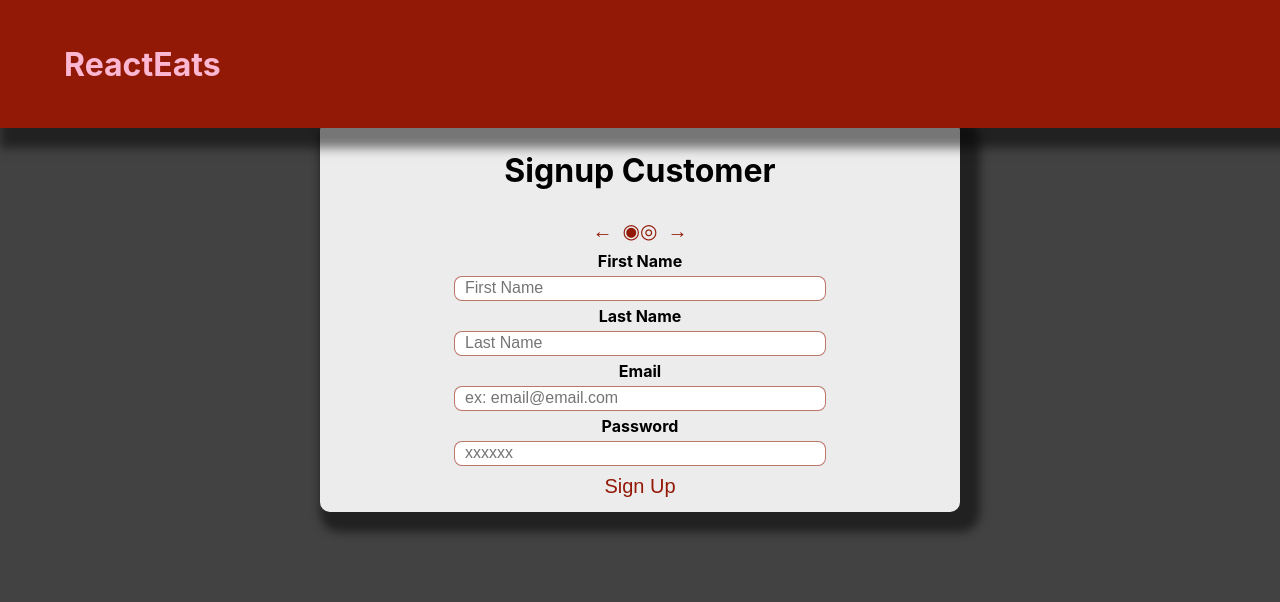
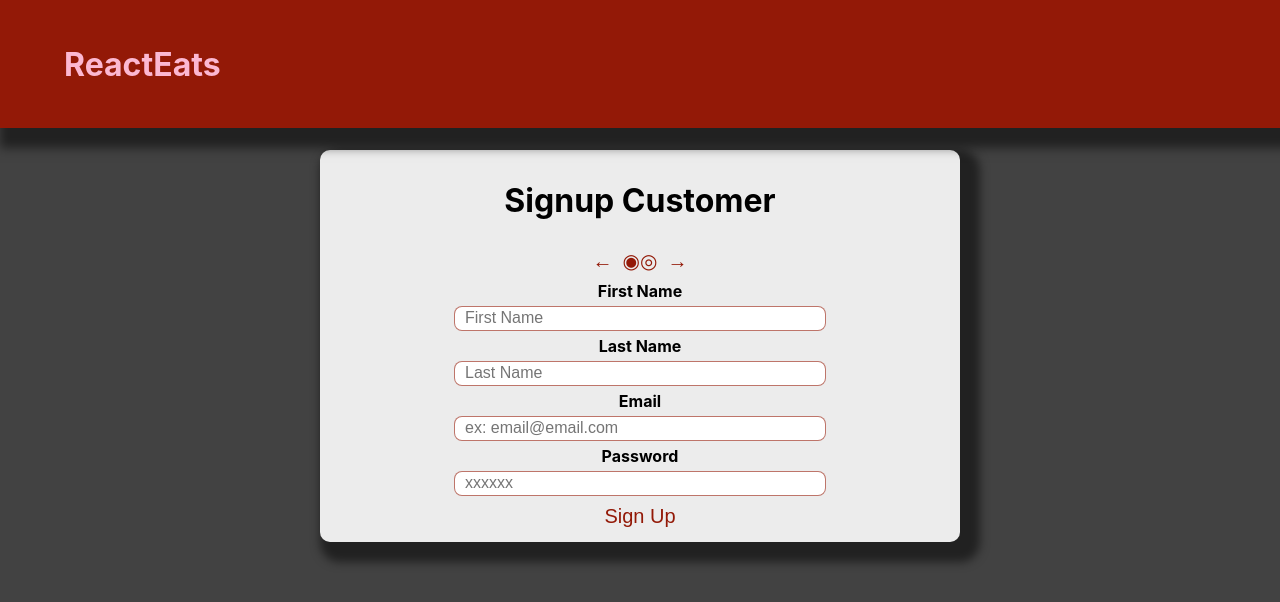
Before and after one commit to dg21-stack/OrderSite, a Next.js app: page /signup in a window 1280 px wide. Shown: the top 602 px of the page. Built offline with nearby package versions, Linux system fonts and the light colour scheme.

Commit message:
Update Card.module.css

```diff
--- a/components/Card/Card.module.css
+++ b/components/Card/Card.module.css
@@ -1,6 +1,6 @@
 
 .card {
-    top: 120px;
+    top: 150px;
     background-color: rgba(255,255,255,0.9);
     box-shadow: 10px 10px 10px 10px rgba(0,0,0,0.5);;
     z-index: 1;
@@ -18,7 +18,7 @@
 }
 
 .detailCard {
-    top: 120px;
+    top: 150px;
     background-color: rgba(255,255,255,0.9);
     box-shadow: 10px 10px 10px 10px rgba(0,0,0,0.5);
     z-index: 1;
@@ -33,7 +33,7 @@
     vertical-align: top;
 }
 .itemCard {
-    top: 120px;
+    top: 150px;
     background-color: rgba(255,255,255,0.9);
     box-shadow: 10px 10px 10px 10px rgba(0,0,0,0.5);
     z-index: 1;
```
